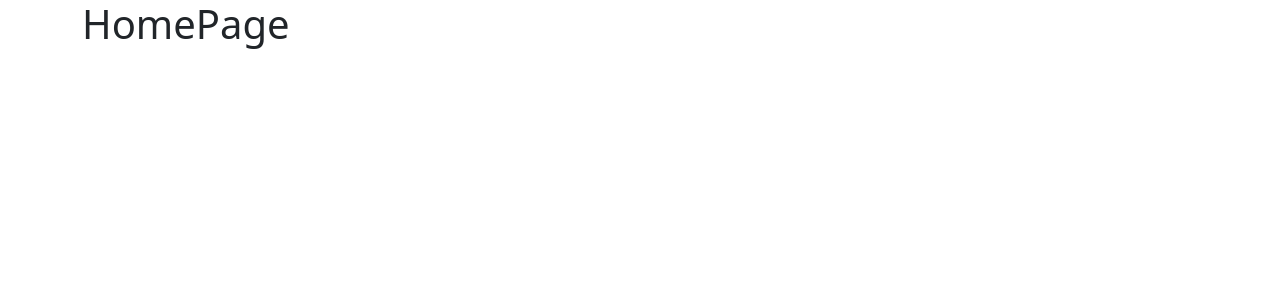
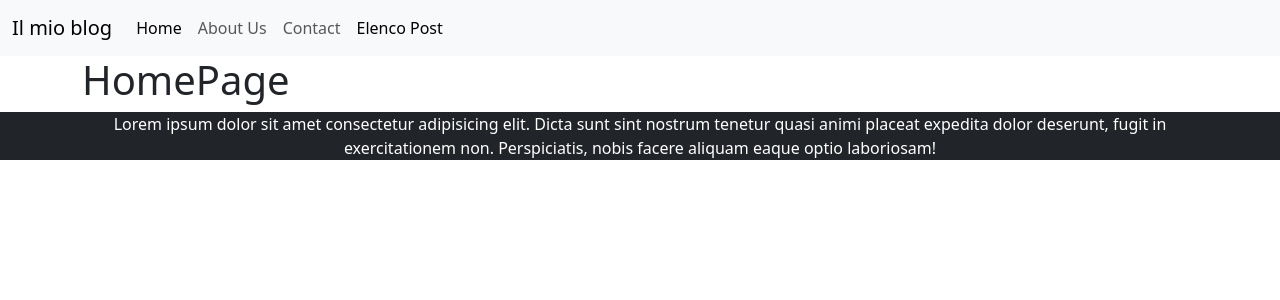
Before and after one commit to DoriaFabio/react-router, a React (Vite) app: page / in a window 1280 px wide. Shown: the top 300 px of the page. Built offline with nearby package versions, Linux system fonts and the light colour scheme.

Commit message:
do layout with header and footer

```diff
--- a/src/App.jsx
+++ b/src/App.jsx
@@ -4,15 +4,18 @@ import { BrowserRouter, Route, Routes } from 'react-router-dom'
 import HomePage from './pages/HomePage'
 import AboutUs from "./pages/AboutUs"
 import Contact from "./pages/Contact"
+import DefaultLayout from './pages/DefaultLayout'
 
 function App() {
 
   return (
     <BrowserRouter>
       <Routes>
-        <Route path='/' Component={HomePage}/>
-        <Route path='/about' Component={AboutUs}/>
-        <Route path='/contact' Component={Contact}/>
+        <Route Component={DefaultLayout}>
+          <Route path='/' Component={HomePage} />
+          <Route path='/about' Component={AboutUs} />
+          <Route path='/contact' Component={Contact} />
+        </Route>
       </Routes>
     </BrowserRouter>
   )
--- /dev/null
+++ b/src/components/FooterComponent.jsx
@@ -0,0 +1,9 @@
+function FooterComponent() {
+    return (
+        <footer className="bg-dark">
+            <p className="text-center text-white container">Lorem ipsum dolor sit amet consectetur adipisicing elit. Dicta sunt sint nostrum tenetur quasi animi placeat expedita dolor deserunt, fugit in exercitationem non. Perspiciatis, nobis facere aliquam eaque optio laboriosam!</p>
+        </footer>
+    )
+}
+
+export default FooterComponent
--- /dev/null
+++ b/src/components/HeaderComponent.jsx
@@ -0,0 +1,32 @@
+import { NavLink } from "react-router-dom"
+
+function HeaderComponent() {
+    return (
+        <nav className="navbar navbar-expand-lg bg-body-tertiary">
+            <div className="container-fluid">
+                <NavLink to={"/"} className="navbar-brand">Il mio blog</NavLink>
+                <button className="navbar-toggler" type="button" data-bs-toggle="collapse" data-bs-target="#navbarNav" aria-controls="navbarNav" aria-expanded="false" aria-label="Toggle navigation">
+                    <span className="navbar-toggler-icon"></span>
+                </button>
+                <div className="collapse navbar-collapse" id="navbarNav">
+                    <ul className="navbar-nav">
+                        <li className="nav-item">
+                            <NavLink to={"/"} className="nav-link active" aria-current="page">Home</NavLink>
+                        </li>
+                        <li className="nav-item">
+                            <NavLink to={"/about"} className="nav-link">About Us</NavLink>
+                        </li>
+                        <li className="nav-item">
+                            <NavLink to={"/contact"} className="nav-link">Contact</NavLink>
+                        </li>
+                        <li className="nav-item">
+                            <NavLink className="nav-link disabled" aria-disabled="true">Elenco Post</NavLink>
+                        </li>
+                    </ul>
+                </div>
+            </div>
+        </nav>
+    )
+}
+
+export default HeaderComponent;
--- /dev/null
+++ b/src/pages/DefaultLayout.jsx
@@ -0,0 +1,13 @@
+import { Outlet } from "react-router-dom";
+import Footer from "../components/FooterComponent"
+import Header from "../components/HeaderComponent"
+
+export default function DefaultLayout() {
+    return (
+        <div>
+            <Header />
+            <Outlet />
+            <Footer />
+        </div>
+    )
+}
```
